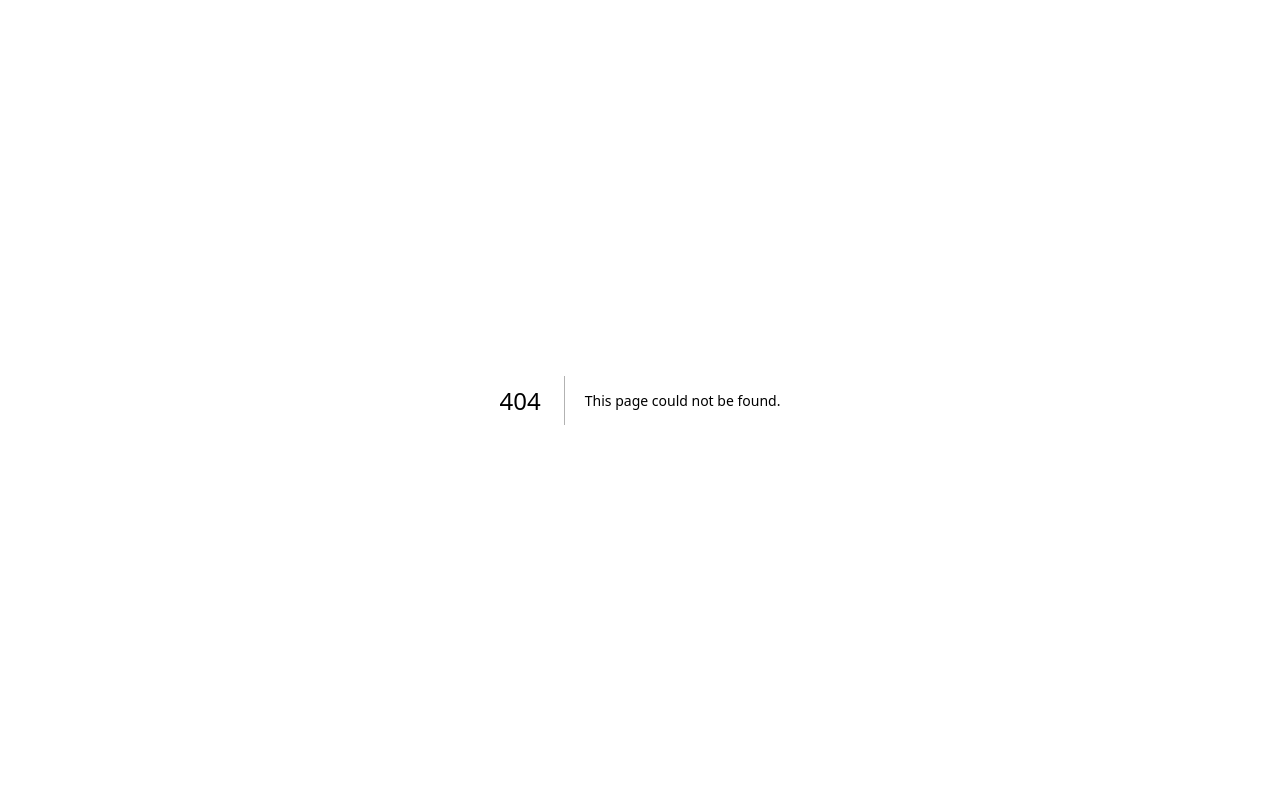
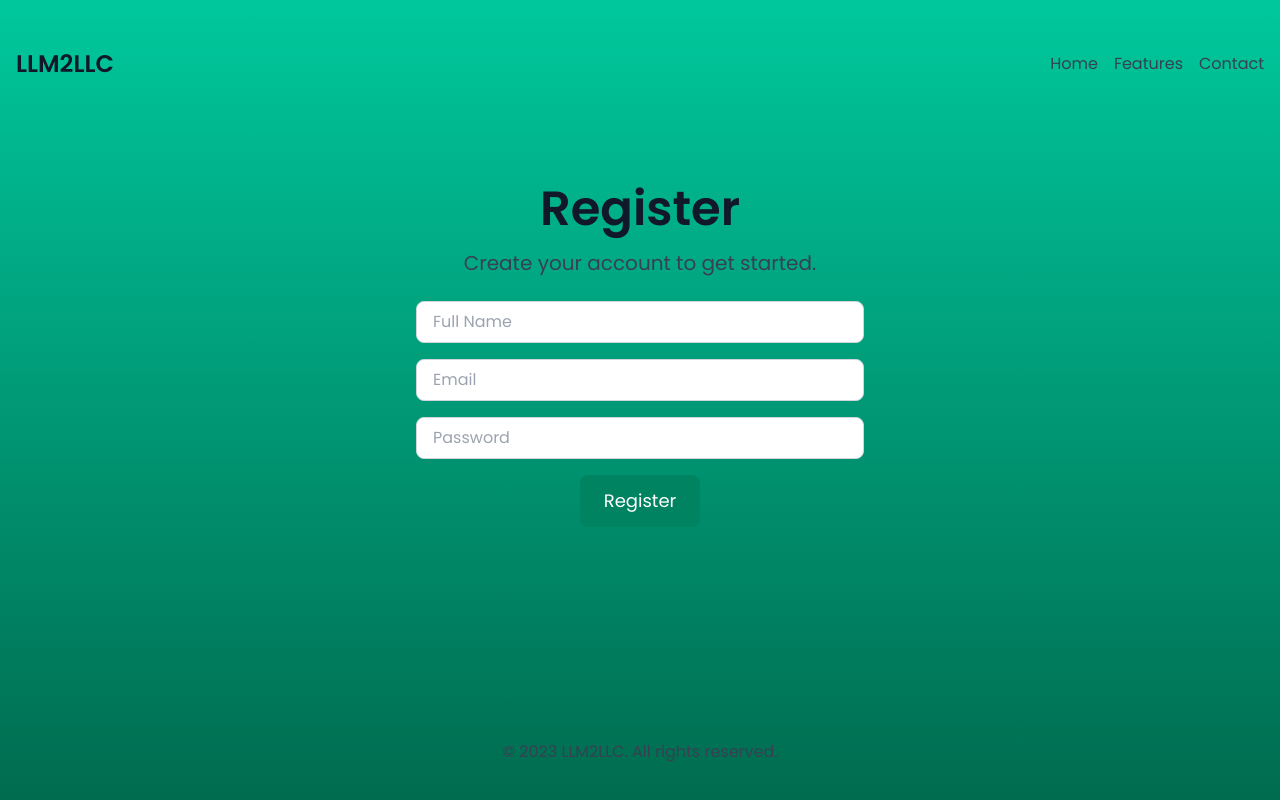
Before and after one commit to lodrixoll/LLM2LLC, a Next.js app: page /register in a window 1280 px wide. Before the commit this address had no page. Built offline with nearby package versions, Linux system fonts and the light colour scheme.

Commit message:
initial commit

```diff
--- /dev/null
+++ b/src/pages/register.tsx
@@ -0,0 +1,35 @@
+import React from 'react';
+import Navbar from '../components/Navbar';
+
+const Register = () => {
+    return (
+        <div className="min-h-screen flex flex-col items-center justify-center bg-gradient-to-t from-mint-start to-mint-end text-center py-5" style={{ fontFamily: 'Poppins, sans-serif' }}>
+            <Navbar />
+            <div className="container mx-auto text-center flex-grow flex flex-col justify-center">
+                <h1 className="text-5xl font-bold text-gray-900 mb-4">Register</h1>
+                <p className="text-xl text-gray-700 mb-6">Create your account to get started.</p>
+                <form className="w-full max-w-md mx-auto">
+                    <div className="mb-4">
+                        <input className="w-full px-4 py-2 border border-gray-300 rounded-lg" type="text" placeholder="Full Name" />
+                    </div>
+                    <div className="mb-4">
+                        <input className="w-full px-4 py-2 border border-gray-300 rounded-lg" type="email" placeholder="Email" />
+                    </div>
+                    <div className="mb-4">
+                        <input className="w-full px-4 py-2 border border-gray-300 rounded-lg" type="password" placeholder="Password" />
+                    </div>
+                    <div className="mb-8">
+                        <button className="bg-mint-500 text-white py-3 px-6 rounded-lg text-lg hover:bg-mint-600 transition duration-300" type="submit">Register</button>
+                    </div>
+                </form>
+            </div>
+            <footer className="mt-auto py-4 w-full">
+                <div className="container mx-auto text-center">
+                    <span className="text-gray-700">© 2023 LLM2LLC. All rights reserved.</span>
+                </div>
+            </footer>
+        </div>
+    );
+};
+
+export default Register;
```
